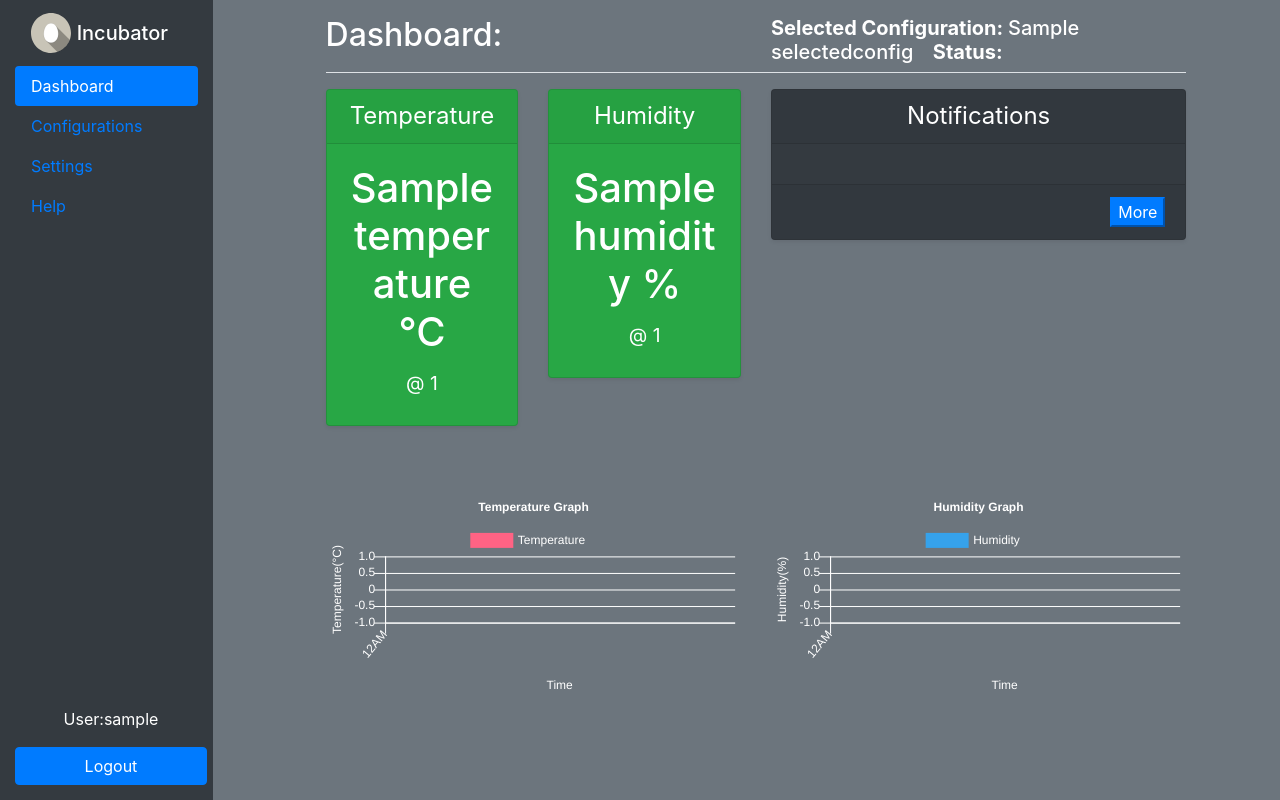
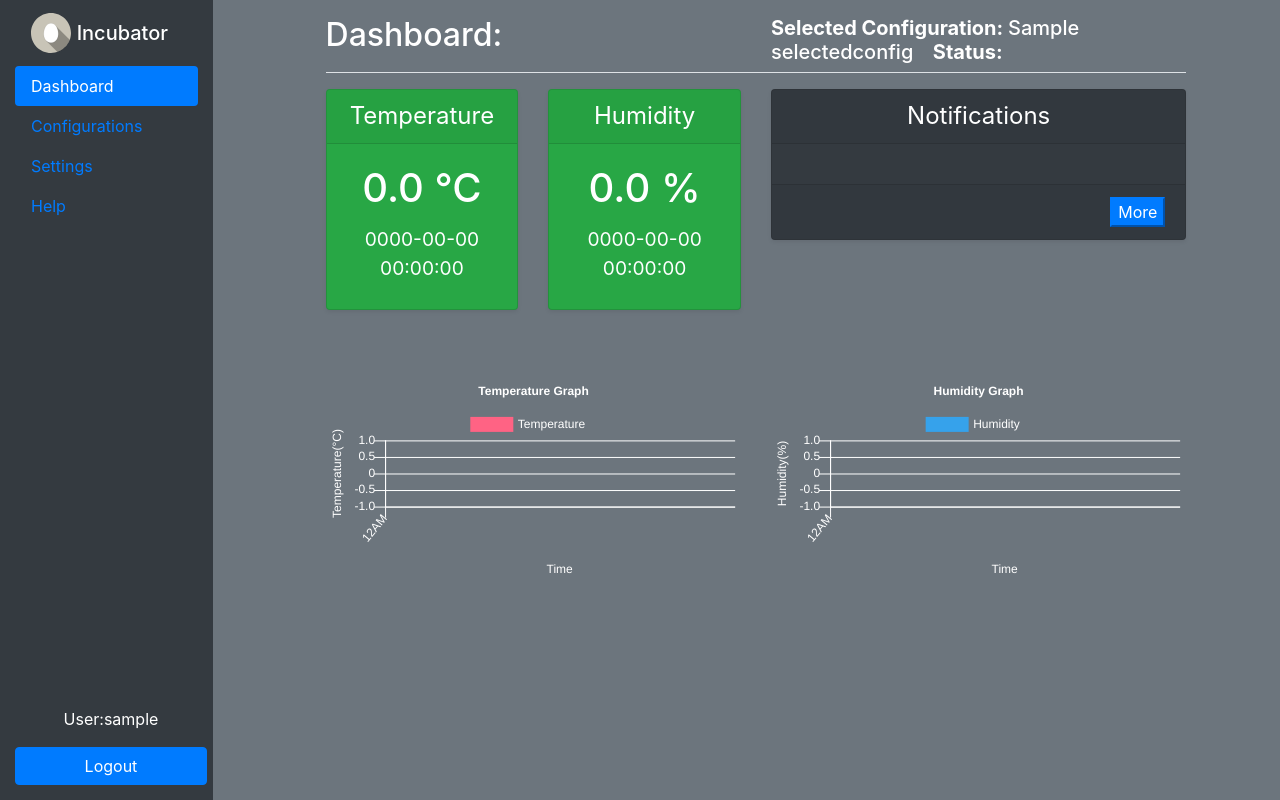
Before and after one commit to greenedy/Capstone-Smart-Incubator, a Flask app: template templates/dashboard.html in a window 1280 px wide. Run offline with Flask 2, Linux system fonts and the light colour scheme; the visitor is signed in with stand-in values (Sample User, id 1); tables that the repository leaves empty hold one stand-in row (values such as "Sample post"); the template is opened without the code that fills it: most values are stand-ins (such as "Sample title", 1, 10 or a date in 2020); some libraries are stand-ins or nearby versions.

Commit message:
- Incubator data is cleared when the configuration is switched - Latest Temperature and Humidity Is displayed dynamically

```diff
--- a/app.py
+++ b/app.py
@@ -106,9 +106,7 @@ def dashboard_load():
                     query = "UPDATE `configurations` SET `running` = '0' WHERE `id` = " + str(runningconfig)
                     cursor.execute(query)
                     mydb.commit()
-                    query = "TRUNCATE `smartincubator`.`incubator`;"
-                    cursor.execute(query)
-                    mydb.commit()
+
 
                 cursor.close()
                 return redirect(url_for('dashboard_load'))
@@ -123,6 +121,7 @@ def dashboard_load():
                     cursor.execute(query)
                     mydb.commit()
                 cursor.close()
+                os.system('python /scripts/incubator.py')
                 return redirect(url_for('dashboard_load'))
             elif request.form['action'] == "Dismiss":
                 mydb = mysql.connector.connect(host="localhost", user="root", passwd="password", database="smartincubator")
@@ -213,10 +212,6 @@ def data():
 
     return jsonify({'temperatureData' : temperatureData, 'humidityData' : humidityData})
 
-@app.route('/incubate', methods=['GET', 'POST'])
-def incubate():
-    os.system('python /scripts/incubator.py')
-    return
 
 @app.route('/configurations', methods=['GET', 'POST'])
 def get_data():
@@ -281,6 +276,9 @@ def get_data():
                     cursor.execute(query)
                     mydb.commit()
                 cursor.execute("UPDATE `configurations` SET `selected` = '1' WHERE `id` = " + configid)
+                mydb.commit()
+                query = "TRUNCATE `smartincubator`.`incubator`;"
+                cursor.execute(query)
                 mydb.commit()
                 cursor.close()
                 return redirect(url_for('get_data'))
--- a/templates/dashboard.html
+++ b/templates/dashboard.html
@@ -144,8 +144,8 @@
                      <h4 class="my-0 font-weight-normal">Temperature</h4>
                   </div>
                   <div class="card-body">
-                     <h1 class="card-title">{{temperatureData[temperatureData|length-1][1]}} °C</h1>
-                     <h4><small class="text-white">@ {{temperatureData[temperatureData|length-1][0]}}</small></h4>
+                     <h1 id="temperatureValue" class="card-title"></h1>
+                     <h4><small id="temperatureTime" class="text-white"></small></h4>
                   </div>
                </div>
             </div>
@@ -155,8 +155,8 @@
                      <h4 class="my-0 font-weight-normal">Humidity</h4>
                   </div>
                   <div class="card-body">
-                     <h1 class="card-title">{{humidityData[humidityData|length-1][1]}} %</h1>
-                     <h4><small class="text-white">@ {{humidityData[humidityData|length-1][0]}}</small></h4>
+                     <h1 id="humidityValue" class="card-title"></h1>
+                     <h4><small id="humidityTime" class="text-white"></small></h4>
                   </div>
                </div>
             </div>
@@ -365,6 +365,24 @@
 
                     getData.done(function(results){
 
+                        var latestTempValue = results.temperatureData[ 0][1];
+                        var latestTempTime = results.temperatureData[ 0][0];
+                        var tempValueElement = document.getElementById("temperatureValue");
+                        tempValueElement.innerHTML = latestTempValue + " °C"
+                        var tempTimeElement = document.getElementById("temperatureTime");
+                        tempTimeElement.innerHTML = latestTempTime
+
+                        console.log("Temp: "+latestTempValue +" @"+latestTempTime);
+
+                        var latestHumidityValue = results.humidityData[ 0][1];
+                        var latestHumidityTime = results.humidityData[0][0];
+                        var humidityValueElement = document.getElementById("humidityValue");
+                        humidityValueElement.innerHTML = latestHumidityValue + " %"
+                        var humidityTimeElement = document.getElementById("humidityTime");
+                        humidityTimeElement.innerHTML = latestHumidityTime
+
+                        console.log("Humidity: "+latestHumidityValue +" @"+latestHumidityTime);
+
                         var temperatureData = [];
                         for (var i in results.temperatureData) {
                             temperatureData.push({
```
